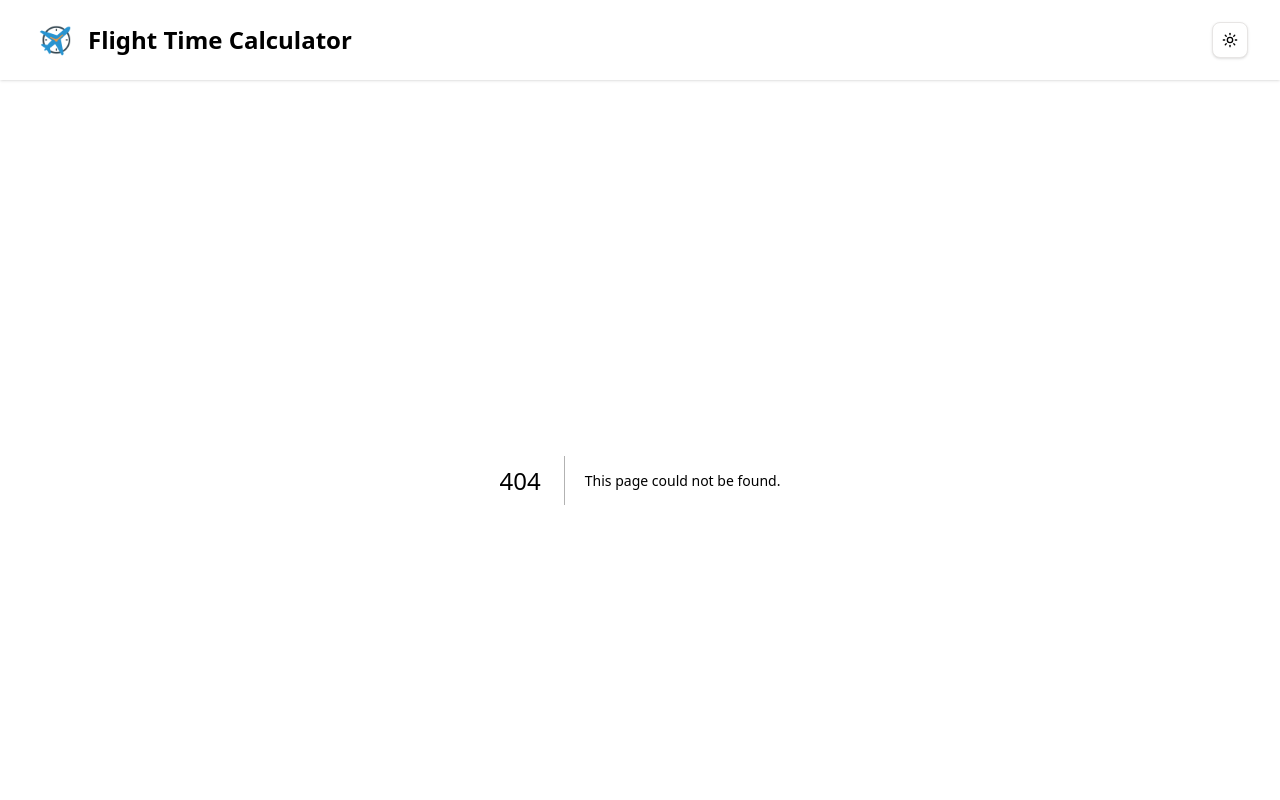
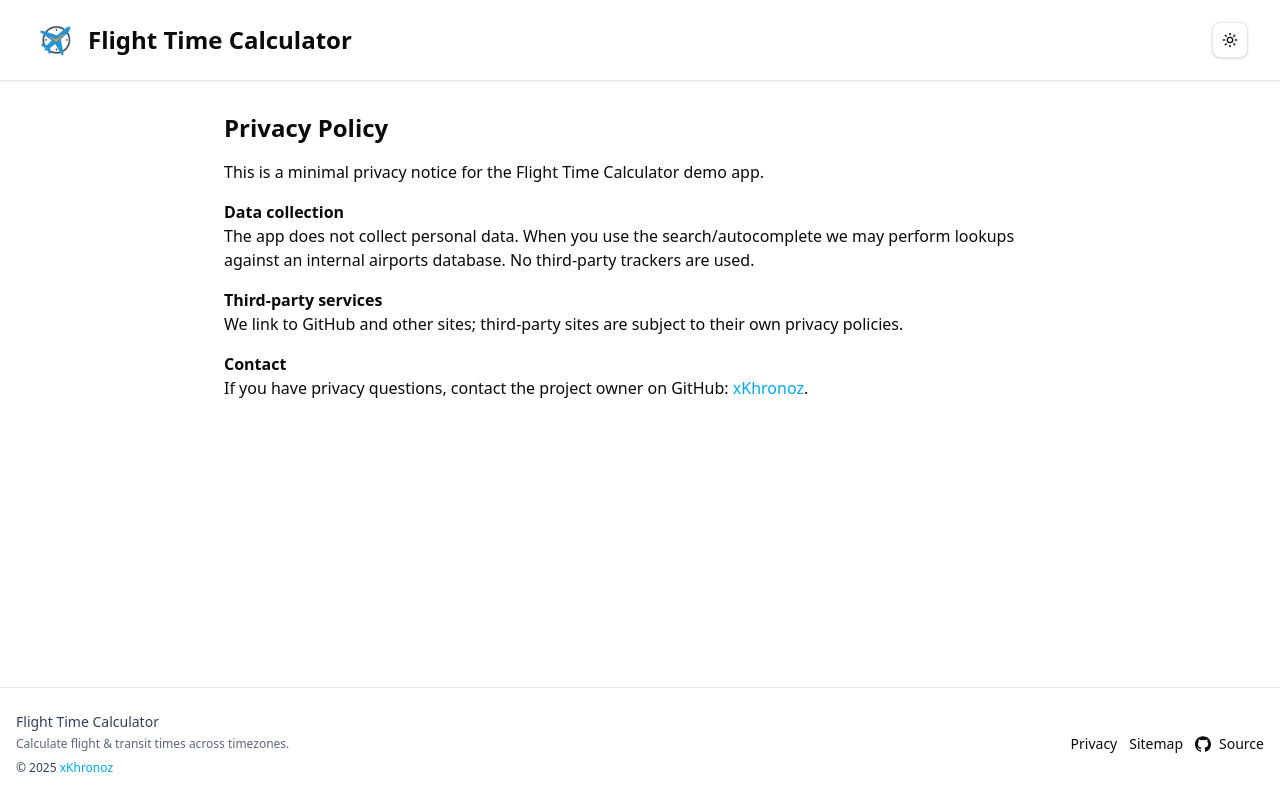
Before and after one commit to xKhronoz/Flight-Time-Calculator, a Next.js app: page /privacy in a window 1280 px wide. Before the commit this address had no page. Shown: the top 800 px of the page. Built offline with nearby package versions, Linux system fonts and the light colour scheme.

Commit message:
feat: add error hint for empty iata inputs, footer ui updates

```diff
--- a/app/layout.tsx
+++ b/app/layout.tsx
@@ -1,5 +1,5 @@
-import { SpeedInsights } from "@vercel/speed-insights/next"
-import { Analytics } from "@vercel/analytics/next"
+import { SpeedInsights } from "@vercel/speed-insights/next";
+import { Analytics } from "@vercel/analytics/next";
 import type { Metadata, Viewport } from "next";
 import { Inter } from "next/font/google";
 import "@/app/globals.css";
@@ -18,8 +18,8 @@ export const viewport: Viewport = {
   initialScale: 1,
   maximumScale: 1,
   themeColor: [
-    { media: '(prefers-color-scheme: light)', color: 'white' },
-    { media: '(prefers-color-scheme: dark)', color: 'black' }
+    { media: "(prefers-color-scheme: light)", color: "white" },
+    { media: "(prefers-color-scheme: dark)", color: "black" },
   ],
 };
 
@@ -27,14 +27,18 @@ export const metadata: Metadata = {
   title: "Flight Time Calculator",
   description: "DST-aware, multi-leg flight time calculator",
   icons: {
-    icon: '/favicon.ico',
-    shortcut: '/favicon-16x16.png',
-    apple: '/apple-touch-icon.png',
+    icon: "/favicon.ico",
+    shortcut: "/favicon-16x16.png",
+    apple: "/apple-touch-icon.png",
   },
-  manifest: '/site.webmanifest',
+  manifest: "/site.webmanifest",
 };
 
-export default function RootLayout({ children }: { children: React.ReactNode }) {
+export default function RootLayout({
+  children,
+}: {
+  children: React.ReactNode;
+}) {
   return (
     <html lang="en" className={inter.variable} suppressHydrationWarning>
       <body className="min-h-screen flex flex-col">
@@ -45,7 +49,7 @@ export default function RootLayout({ children }: { children: React.ReactNode })
           disableTransitionOnChange
         >
           <Header />
-          {children}
+          <main className="flex-1">{children}</main>
           <Footer />
         </ThemeProvider>
         <Analytics />
--- a/app/page.tsx
+++ b/app/page.tsx
@@ -287,6 +287,7 @@ export default function Page() {
                       onChange={(v) =>
                         updateLeg(leg.id, { origin: v, originTz: undefined })
                       }
+                      forceInvalid={leg.origin.trim() === ""}
                       onSelect={(airport) =>
                         updateLeg(leg.id, {
                           origin: airport.iata || "",
@@ -339,6 +340,7 @@ export default function Page() {
                           destinationTz: undefined,
                         })
                       }
+                      forceInvalid={leg.destination.trim() === ""}
                       onSelect={(airport) =>
                         updateLeg(leg.id, {
                           destination: airport.iata || "",
--- /dev/null
+++ b/app/privacy/page.tsx
@@ -0,0 +1,46 @@
+export const metadata = {
+  title: "Privacy",
+  description: "Privacy policy for Flight Time Calculator",
+};
+
+export default function PrivacyPage() {
+  return (
+    <main className="max-w-4xl mx-auto p-8">
+      <h1 className="text-2xl font-bold mb-4">Privacy Policy</h1>
+      <p className="mb-4">
+        This is a minimal privacy notice for the Flight Time Calculator demo
+        app.
+      </p>
+      <section className="mb-4">
+        <h2 className="font-semibold">Data collection</h2>
+        <p>
+          The app does not collect personal data. When you use the
+          search/autocomplete we may perform lookups against an internal
+          airports database. No third-party trackers are used.
+        </p>
+      </section>
+
+      <section className="mb-4">
+        <h2 className="font-semibold">Third-party services</h2>
+        <p>
+          We link to GitHub and other sites; third-party sites are subject to
+          their own privacy policies.
+        </p>
+      </section>
+
+      <section>
+        <h2 className="font-semibold">Contact</h2>
+        <p>
+          If you have privacy questions, contact the project owner on GitHub:{" "}
+          <a
+            className="text-sky-500 hover:underline"
+            href="https://github.com/xKhronoz"
+          >
+            xKhronoz
+          </a>
+          .
+        </p>
+      </section>
+    </main>
+  );
+}
--- a/app/sitemap.ts
+++ b/app/sitemap.ts
@@ -1,12 +1,24 @@
-import { MetadataRoute } from 'next'
+import { MetadataRoute } from "next";
 
 export default function sitemap(): MetadataRoute.Sitemap {
   return [
     {
-      url: '/',
+      url: "/",
       lastModified: new Date(),
-      changeFrequency: 'monthly',
+      changeFrequency: "monthly",
       priority: 1,
     },
-  ]
+    {
+      url: "/privacy",
+      lastModified: new Date(),
+      changeFrequency: "yearly",
+      priority: 0.3,
+    },
+    {
+      url: "/sitemap",
+      lastModified: new Date(),
+      changeFrequency: "yearly",
+      priority: 0.3,
+    },
+  ];
 }
--- /dev/null
+++ b/app/sitemap/page.tsx
@@ -0,0 +1,28 @@
+export const metadata = {
+  title: "Sitemap",
+  description: "Human-readable sitemap for Flight Time Calculator",
+};
+
+const pages = [
+  { path: "/", title: "Home" },
+  { path: "/privacy", title: "Privacy" },
+  { path: "/sitemap", title: "Sitemap" },
+];
+
+export default function SitemapPage() {
+  return (
+    <main className="max-w-4xl mx-auto p-8">
+      <h1 className="text-2xl font-bold mb-4">Sitemap</h1>
+      <p className="mb-4">Links to the important pages on this site.</p>
+      <ul className="list-disc ml-6 space-y-2">
+        {pages.map((p) => (
+          <li key={p.path}>
+            <a href={p.path} className="text-sky-500 hover:underline">
+              {p.title}
+            </a>
+          </li>
+        ))}
+      </ul>
+    </main>
+  );
+}
--- a/components/Footer.tsx
+++ b/components/Footer.tsx
@@ -1,36 +1,81 @@
 import React from "react";
 
 export default function Footer() {
+  const year = new Date().getFullYear();
   return (
-    <footer className="w-full dark:bg-gray-900 dark:text-white py-4 px-8 flex flex-col justify-center items-center border-t gap-2">
-      <span className="text-sm dark:text-gray-200">© {new Date().getFullYear()} Flight Time Calculator. All rights reserved.</span>
-      <span className="text-sm dark:text-gray-200">Made with ❤️ by
+    <footer
+      aria-label="Site footer"
+      className="mt-12 border-t border-slate-200 dark:border-slate-700 dark:bg-gray-900"
+    >
+      <div className="max-w-7xl mx-auto px-4 py-6 md:flex md:items-center md:justify-between">
+        <div className="text-sm text-slate-700 dark:text-slate-300">
+          <div className="font-medium">Flight Time Calculator</div>
+          <div className="mt-1 text-xs opacity-80">
+            Calculate flight & transit times across timezones.
+          </div>
+          <div className="mt-2 text-xs">
+            © {year}{" "}
             <a
               href="https://github.com/xKhronoz"
               target="_blank"
               rel="noopener noreferrer"
-          className="ml-1 text-sm text-blue-500 hover:underline"
+              className="text-sky-500 hover:underline focus:outline-none focus:ring-2 focus:ring-offset-2 focus:ring-sky-400"
             >
               xKhronoz
             </a>
-      </span>
-      <div className="w-full flex justify-center mt-2">
+          </div>
+        </div>
+
+        <div className="mt-4 md:mt-0 flex items-center gap-4">
+          <nav aria-label="Footer links" className="text-sm flex gap-3">
+            <a
+              href="/privacy"
+              className="hover:underline focus:outline-none focus:ring-2 focus:ring-offset-2 focus:ring-sky-400"
+            >
+              Privacy
+            </a>
+            <a
+              href="/sitemap"
+              className="hover:underline focus:outline-none focus:ring-2 focus:ring-offset-2 focus:ring-sky-400"
+            >
+              Sitemap
+            </a>
             <a
               href="https://github.com/xKhronoz/Flight-Time-Calculator"
               target="_blank"
               rel="noopener noreferrer"
-          className="flex items-center gap-2 text-sm text-blue-500 hover:underline"
+              className="inline-flex items-center gap-2 hover:underline focus:outline-none focus:ring-2 focus:ring-offset-2 focus:ring-sky-400"
+              aria-label="Source on GitHub"
             >
-          <svg xmlns="http://www.w3.org/2000/svg"
-            width="20"
-            height="20"
+              <svg
+                className="w-4 h-4"
                 viewBox="0 0 24 24"
                 fill="currentColor"
-            className="inline-block text-black dark:text-gray-200">
+                aria-hidden="true"
+              >
                 <path d="M12 .297c-6.63 0-12 5.373-12 12 0 5.303 3.438 9.8 8.205 11.385.6.113.82-.258.82-.577 0-.285-.01-1.04-.015-2.04-3.338.724-4.042-1.61-4.042-1.61-.546-1.387-1.333-1.756-1.333-1.756-1.089-.745.083-.729.083-.729 1.205.084 1.84 1.236 1.84 1.236 1.07 1.834 2.809 1.304 3.495.997.108-.775.418-1.305.762-1.605-2.665-.305-5.466-1.334-5.466-5.93 0-1.31.469-2.381 1.236-3.221-.124-.303-.535-1.523.117-3.176 0 0 1.008-.322 3.301 1.23a11.52 11.52 0 0 1 3.003-.404c1.018.005 2.045.138 3.003.404 2.291-1.552 3.297-1.23 3.297-1.23.653 1.653.242 2.873.118 3.176.77.84 1.235 1.911 1.235 3.221 0 4.609-2.804 5.624-5.475 5.921.43.372.823 1.102.823 2.222 0 1.606-.014 2.898-.014 3.293 0 .322.218.694.825.576C20.565 22.092 24 17.592 24 12.297c0-6.627-5.373-12-12-12" />
               </svg>
-          GitHub
+              Source
             </a>
+          </nav>
+
+          {/* <div className="flex items-center gap-2">
+            <a
+              href="https://twitter.com/"
+              aria-label="Twitter"
+              className="p-1 rounded hover:bg-slate-100 dark:hover:bg-slate-800 focus:outline-none focus:ring-2 focus:ring-offset-2 focus:ring-sky-400"
+            >
+              <svg
+                className="w-4 h-4"
+                viewBox="0 0 24 24"
+                fill="currentColor"
+                aria-hidden
+              >
+                <path d="M23 3a10.9 10.9 0 0 1-3.14 1.53A4.48 4.48 0 0 0 22.43 1s-2.6 1.6-4.7 2.2A4.48 4.48 0 0 0 16 0c-2.5 0-4.5 2.3-4 4.8C8 5.6 4.3 3.9 1.5 1.6 0 4 1.7 7 4.8 8.2a4.48 4.48 0 0 1-2-.6v.1C4.8 10.4 7.4 12 10.3 12.4c-1.2.3-2.5.4-3.8.2A4.5 4.5 0 0 0 11 17c-2.7 2-6 3.1-9.6 2.5C3.5 23 7.6 24 12 24c7.5 0 11.6-6.5 11.6-12v-.6A8.5 8.5 0 0 0 23 3z" />
+              </svg>
+            </a>
+          </div> */}
+        </div>
       </div>
     </footer>
   );
--- a/components/Header.tsx
+++ b/components/Header.tsx
@@ -1,15 +1,21 @@
-"use client"
+"use client";
 
 import React from "react";
 import { ModeToggle } from "./ModeToggle";
-import logo from '@/public/logo.png';
+import logo from "@/public/logo.png";
 import Image from "next/image";
 
 export default function Header() {
   return (
-    <header className="w-full dark:bg-gray-900 dark:text-white py-4 px-8 flex items-center justify-between shadow">
+    <header
+      aria-label="Site header"
+      className="w-full dark:bg-gray-900 dark:text-white py-4 px-8 flex items-center justify-between shadow"
+    >
       <div className="flex items-center gap-3">
-        <a href="/" className="flex items-center gap-2 text-2xl font-bold hover:no-underline focus:outline-none focus:ring-2 focus:ring-blue-400">
+        <a
+          href="/"
+          className="flex items-center gap-2 text-2xl font-bold hover:no-underline focus:outline-none focus:ring-2 focus:ring-blue-400"
+        >
           <Image
             className="rounded-full"
             src={logo}
--- a/components/IataInput.tsx
+++ b/components/IataInput.tsx
@@ -1,6 +1,6 @@
 "use client";
 
-import React, { useEffect, useRef, useState } from "react";
+import React, { useEffect, useRef, useState, useId } from "react";
 import Spinner from "@/components/Spinner";
 
 type Airport = {
@@ -16,6 +16,7 @@ type Props = {
   onChange: (v: string) => void;
   onSelect?: (airport: Airport) => void;
   placeholder?: string;
+  forceInvalid?: boolean;
   take?: number;
 };
 
@@ -24,6 +25,7 @@ export default function IataInput({
   onChange,
   onSelect,
   placeholder,
+  forceInvalid = false,
   take = 8,
 }: Props) {
   const [query, setQuery] = useState(value || "");
@@ -36,6 +38,19 @@ export default function IataInput({
   const debounceRef = useRef<NodeJS.Timeout | null>(null);
   const containerRef = useRef<HTMLDivElement | null>(null);
   const cache = useRef(new Map<string, Airport[]>());
+  const id = useId();
+  const errorId = `${id}-iata-error`;
+  const [showError, setShowError] = useState(false);
+  const [focused, setFocused] = useState(false);
+
+  useEffect(() => {
+    // trigger a tiny delay so opacity transition runs on mount when error appears
+    if (forceInvalid && interacted) {
+      const t = setTimeout(() => setShowError(true), 10);
+      return () => clearTimeout(t);
+    }
+    setShowError(false);
+  }, [forceInvalid, interacted]);
 
   useEffect(() => setQuery(value || ""), [value]);
 
@@ -86,7 +101,9 @@ export default function IataInput({
         // For short queries (<=3 chars) also fetch IATA-specific matches and merge them
         if (q.length <= 3) {
           try {
-            const iR = await fetch(`/api/airports/iata?q=${encodeURIComponent(q)}&take=${take}`);
+            const iR = await fetch(
+              `/api/airports/iata?q=${encodeURIComponent(q)}&take=${take}`
+            );
             if (iR.ok) {
               const iData = (await iR.json()) as Airport[];
               // prepend iata matches that aren't already present
@@ -101,14 +118,22 @@ export default function IataInput({
 
         if (q.length === 3) {
           try {
-            const exactR = await fetch(`/api/airports/${encodeURIComponent(q.toUpperCase())}`);
+            const exactR = await fetch(
+              `/api/airports/${encodeURIComponent(q.toUpperCase())}`
+            );
             if (exactR.ok) {
-              const exact = (await exactR.json()) as Airport | { error?: string };
+              const exact = (await exactR.json()) as
+                | Airport
+                | { error?: string };
               if ((exact as Airport).iata) {
                 const ex = exact as Airport;
                 const exists = data.find((d) => d.iata === ex.iata);
                 if (!exists) data = [ex, ...data];
-                else data = [exists, ...data.filter((d) => d.iata !== exists.iata)];
+                else
+                  data = [
+                    exists,
+                    ...data.filter((d) => d.iata !== exists.iata),
+                  ];
               }
             }
           } catch (err) {
@@ -198,9 +223,19 @@ export default function IataInput({
     <div className="relative" ref={containerRef}>
       <div className="relative">
         <input
-          className="w-full rounded-xl dark:bg-slate-800 border border-slate-700 px-3 py-2"
+          className={`w-full rounded-xl dark:bg-slate-800 px-3 py-2 ${
+            forceInvalid ? "border border-rose-500" : "border border-slate-700"
+          }`}
           placeholder={placeholder}
           value={query}
+          aria-invalid={
+            (forceInvalid || (focused && query.trim() === "")) && interacted
+          }
+          aria-describedby={
+            (forceInvalid || (focused && query.trim() === "")) && interacted
+              ? errorId
+              : undefined
+          }
           onChange={(e) => {
             const v = e.target.value.toUpperCase();
             setQuery(v);
@@ -209,11 +244,14 @@ export default function IataInput({
             setInteracted(true);
           }}
           onFocus={() => {
+            setFocused(true);
             if (results.length) setOpen(true);
             setInteracted(true);
           }}
+          onBlur={() => setFocused(false)}
           onKeyDown={onKeyDown}
         />
+
         <div
           style={{
             position: "absolute",
@@ -224,7 +262,37 @@ export default function IataInput({
         >
           {loading && <Spinner className="h-4 w-4" />}
         </div>
+
+        {/* validation hint with fade-in animation and small icon (absolutely positioned to avoid layout shift) */}
+        <p
+          id={errorId}
+          role="alert"
+          aria-live="polite"
+          className={`absolute left-0 top-full mt-1 z-20 text-xs text-rose-500 flex items-center gap-2 transition-opacity duration-200 ease-out ${
+            showError ? "opacity-100" : "opacity-0 pointer-events-none"
+          }`}
+        >
+          <svg
+            xmlns="http://www.w3.org/2000/svg"
+            width="14"
+            height="14"
+            viewBox="0 0 24 24"
+            fill="none"
+            stroke="currentColor"
+            strokeWidth="2"
+            strokeLinecap="round"
+            strokeLinejoin="round"
+            className="text-rose-500"
+            aria-hidden="true"
+          >
+            <path d="M10.29 3.86L1.82 18a2 2 0 0 0 1.71 3h16.94a2 2 0 0 0 1.71-3L13.71 3.86a2 2 0 0 0-3.42 0z" />
+            <line x1="12" y1="9" x2="12" y2="13" />
+            <line x1="12" y1="17" x2="12.01" y2="17" />
+          </svg>
+          <span>IATA code required</span>
+        </p>
       </div>
+
       {open && results.length > 0 && (
         <ul className="absolute z-30 mt-1 w-full bg-white dark:bg-slate-800 border border-slate-700 rounded-xl shadow-lg max-h-72 overflow-auto">
           {results.map((r, i) => (
```
Also changed, not shown: 1 other file (tests, documents, lock files or other folders). Lines whose indentation alone changed are shown as unchanged.
